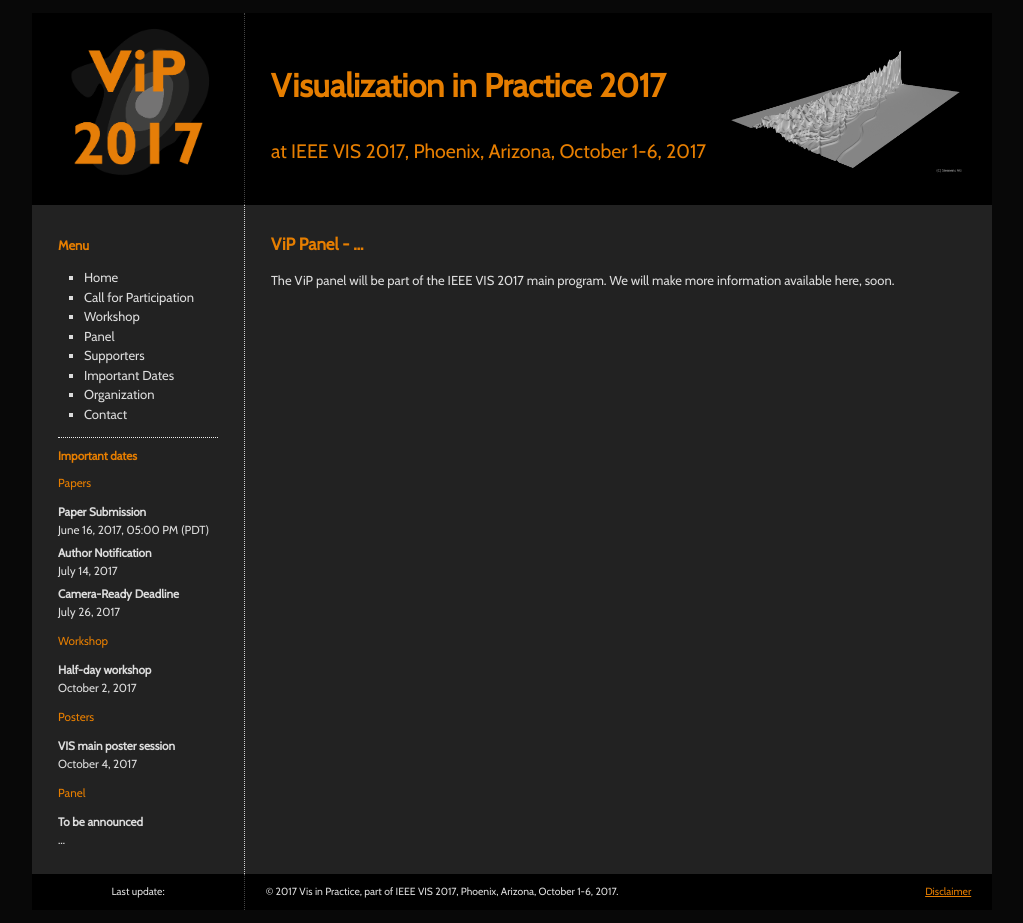
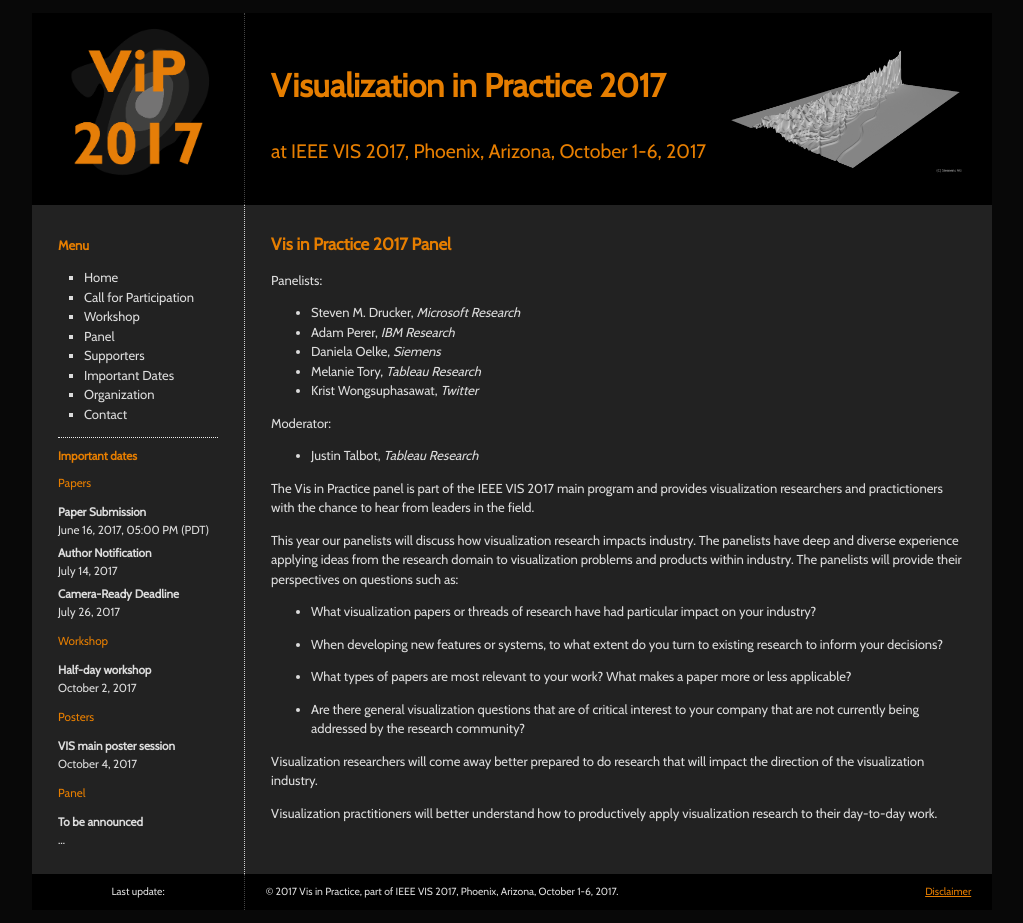
Before and after one commit to bhentschel/vip.org, a Jekyll site: the page built from _pages/panel.md, in a window 1280 px wide. Shown: the whole page, without its empty margins (128-1151 px from the left). Built offline with Jekyll 4.4.1, drawn with Linux system fonts in a browser that asks for light colours.

Commit message:
Changes to panel description

```diff
--- a/_pages/panel.md
+++ b/_pages/panel.md
@@ -4,6 +4,31 @@
 
 ---
 
-# ViP Panel - ...
+# Vis in Practice 2017 Panel
 
-The ViP panel will be part of the IEEE VIS 2017 main program. We will make more information available here, soon.
+Panelists:
+* Steven M. Drucker, _Microsoft Research_
+* Adam Perer, _IBM Research_
+* Daniela Oelke, _Siemens_
+* Melanie Tory, _Tableau Research_
+* Krist Wongsuphasawat, _Twitter_
+
+Moderator:
+* Justin Talbot, _Tableau Research_
+
+
+The Vis in Practice panel is part of the IEEE VIS 2017 main program and provides visualization researchers and practictioners with the chance to hear from leaders in the field.
+
+This year our panelists will discuss how visualization research impacts industry. The panelists have deep and diverse experience applying ideas from the research domain to visualization problems and products within industry. The panelists will provide their perspectives on questions such as:
+
+* What visualization papers or threads of research have had particular impact on your industry?
+
+* When developing new features or systems, to what extent do you turn to existing research to inform your decisions?
+
+* What types of papers are most relevant to your work? What makes a paper more or less applicable?
+
+* Are there general visualization questions that are of critical interest to your company that are not currently being addressed by the research community?
+
+Visualization researchers will come away better prepared to do research that will impact the direction of the visualization industry.
+
+Visualization practitioners will better understand how to productively apply visualization research to their day-to-day work.
```
